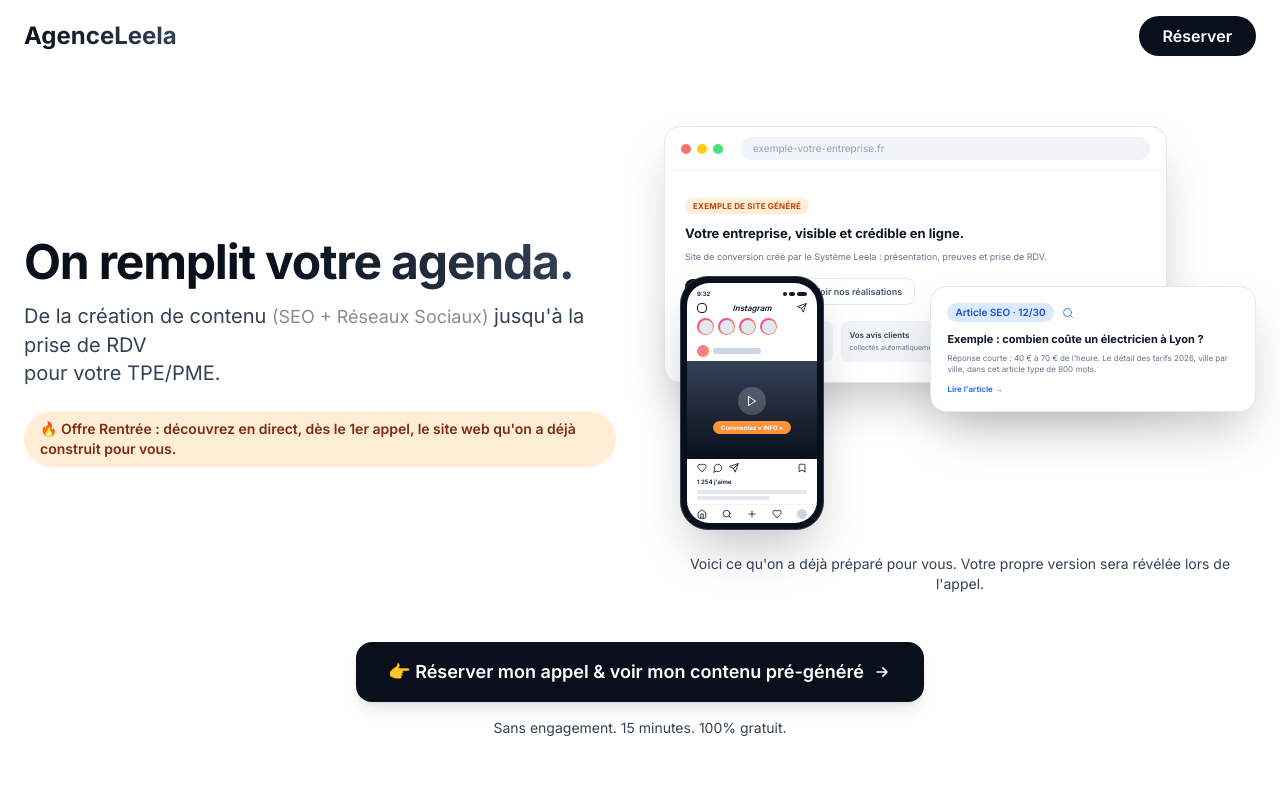
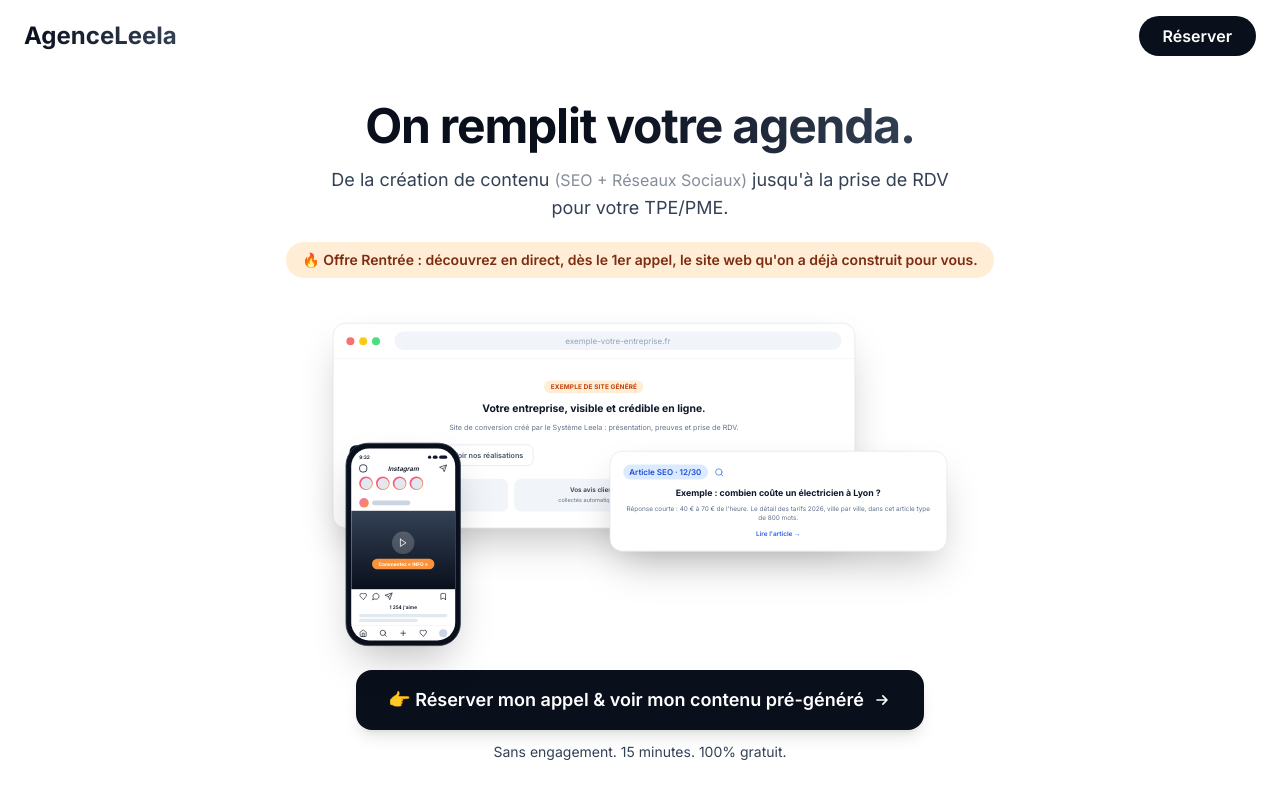
Before and after one commit to agenceleela/AgenceLeela, a Next.js app: page / in a window 1280 px wide. Shown: the top 800 px of the page. Built offline with nearby package versions, Linux system fonts and the light colour scheme.

Commit message:
feat: hero vertical - textes au-dessus des mockups, légende supprimée, échelle ajustée pour above-the-fold

```diff
--- a/components/Hero.tsx
+++ b/components/Hero.tsx
@@ -5,64 +5,74 @@ import VisualProof from './VisualProof'
 
 export default function Hero() {
   return (
-    <section className="flex min-h-screen flex-col justify-center bg-leela-white pb-12 pt-24">
-      <div className="mx-auto w-full max-w-7xl px-6">
-        <div className="grid items-center gap-12 lg:grid-cols-2">
-          {/* Colonne texte */}
-          <motion.div
+    <section className="flex min-h-screen flex-col justify-center bg-leela-white pb-8 pt-24">
+      <div className="mx-auto w-full max-w-5xl px-6 text-center">
+        {/* Headline */}
+        <motion.h1
           initial={{ opacity: 0, y: 40 }}
           animate={{ opacity: 1, y: 0 }}
           transition={{ duration: 0.8, ease: [0.16, 1, 0.3, 1] }}
+          className="mb-4 text-3xl font-bold leading-tight tracking-tight text-leela-dark-blue md:text-5xl"
         >
-            <h1 className="mb-4 text-4xl font-bold leading-tight tracking-tight text-leela-dark-blue md:text-5xl">
           On remplit{' '}
           <span className="bg-gradient-to-r from-leela-dark-blue to-leela-slate bg-clip-text text-transparent">
             votre agenda.
           </span>
-            </h1>
+        </motion.h1>
 
-            <p className="mb-6 text-lg leading-relaxed text-leela-slate md:text-xl">
+        {/* Subheadline */}
+        <motion.p
+          initial={{ opacity: 0, y: 30 }}
+          animate={{ opacity: 1, y: 0 }}
+          transition={{ duration: 0.7, delay: 0.1 }}
+          className="mx-auto mb-5 max-w-3xl text-base leading-relaxed text-leela-slate md:text-lg"
+        >
           <span className="block">
             De la création de contenu{' '}
-                <span className="text-base text-leela-slate/60 md:text-lg">(SEO + Réseaux Sociaux)</span>{' '}
+            <span className="text-sm text-leela-slate/60 md:text-base">(SEO + Réseaux Sociaux)</span>{' '}
             jusqu'à la prise de RDV
           </span>
           <span className="block">pour votre TPE/PME.</span>
-            </p>
+        </motion.p>
 
+        {/* Offer Badge */}
         <motion.div
           initial={{ opacity: 0, y: 20 }}
           animate={{ opacity: 1, y: 0 }}
           transition={{ duration: 0.6, delay: 0.2 }}
-              className="inline-flex items-center rounded-full bg-orange-100 px-4 py-2 text-sm font-semibold text-orange-900"
+          className="inline-flex items-center rounded-full bg-orange-100 px-4 py-2 text-xs font-semibold text-orange-900 md:text-sm"
         >
           🔥 Offre Rentrée : découvrez en direct, dès le 1er appel, le site web qu'on a déjà construit pour vous.
         </motion.div>
-          </motion.div>
 
-          {/* Colonne preuve visuelle */}
+        {/* Preuve visuelle assemblée, sous les textes */}
+        {/* NOTE DEV: wrapper à hauteur compensée + scale CSS : l'assemblage des mockups
+            reste strictement identique, seule l'échelle change pour tenir above the fold. */}
+        <div className="mx-auto mt-6 h-[266px] w-full max-w-3xl md:mt-8 md:h-[336px]">
+          <div className="origin-top scale-[0.7] md:scale-[0.8]">
             <VisualProof />
           </div>
+        </div>
 
-        {/* CTA sous la preuve visuelle */}
+        {/* CTA sous la preuve */}
         <motion.div
           initial={{ opacity: 0, y: 20 }}
           animate={{ opacity: 1, y: 0 }}
           transition={{ duration: 0.6, delay: 0.35 }}
-          className="mt-12 text-center"
+          className="mt-5 text-center md:mt-6"
         >
           <motion.a
             href="#formulaire"
             whileHover={{ scale: 1.02 }}
             whileTap={{ scale: 0.98 }}
-            className="inline-flex items-center rounded-2xl bg-leela-dark-blue px-8 py-4 text-lg font-semibold text-white shadow-lg transition-all duration-300 hover:bg-leela-slate hover:shadow-xl"
+            className="inline-flex items-center rounded-2xl bg-leela-dark-blue px-8 py-4 text-base font-semibold text-white shadow-lg transition-all duration-300 hover:bg-leela-slate hover:shadow-xl md:text-lg"
           >
             👉 Réserver mon appel & voir mon contenu pré-généré
             <svg className="ml-2 h-5 w-5" fill="none" stroke="currentColor" viewBox="0 0 24 24">
               <path strokeLinecap="round" strokeLinejoin="round" strokeWidth={2} d="M13 7l5 5m0 0l-5 5m5-5H6" />
             </svg>
           </motion.a>
-          <p className="mt-4 text-sm text-leela-slate">Sans engagement. 15 minutes. 100% gratuit.</p>
+          <p className="mt-3 text-sm text-leela-slate">Sans engagement. 15 minutes. 100% gratuit.</p>
         </motion.div>
       </div>
     </section>
--- a/components/VisualProof.tsx
+++ b/components/VisualProof.tsx
@@ -14,13 +14,14 @@ import {
 
 // NOTE DEV: mockups 100% CSS/SVG (aucune image lourde) pour un chargement rapide (exigence tuto).
 // Micro-copy réel cadré "exemple" (pas de lorem ipsum, pas de barres grises, pas de contenu trompeur).
+// NOTE DEV: légende texte supprimée (décision utilisateur) ; le composant ne rend que l'assemblage.
 export default function VisualProof() {
   return (
     <motion.div
       initial="hidden"
       animate="visible"
       variants={{ visible: { transition: { staggerChildren: 0.15 } } }}
-      className="relative mx-auto w-full max-w-md lg:max-w-none"
+      className="relative mx-auto w-full"
     >
       <div className="relative h-[380px] md:h-[420px]">
         {/* Mockup site web */}
@@ -166,10 +167,6 @@ export default function VisualProof() {
           </div>
         </motion.div>
       </div>
-
-      <p className="mt-6 text-center text-sm text-leela-slate">
-        Voici ce qu'on a déjà préparé pour vous. Votre propre version sera révélée lors de l'appel.
-      </p>
     </motion.div>
   )
 }
```
Lines whose indentation alone changed are shown as unchanged.
